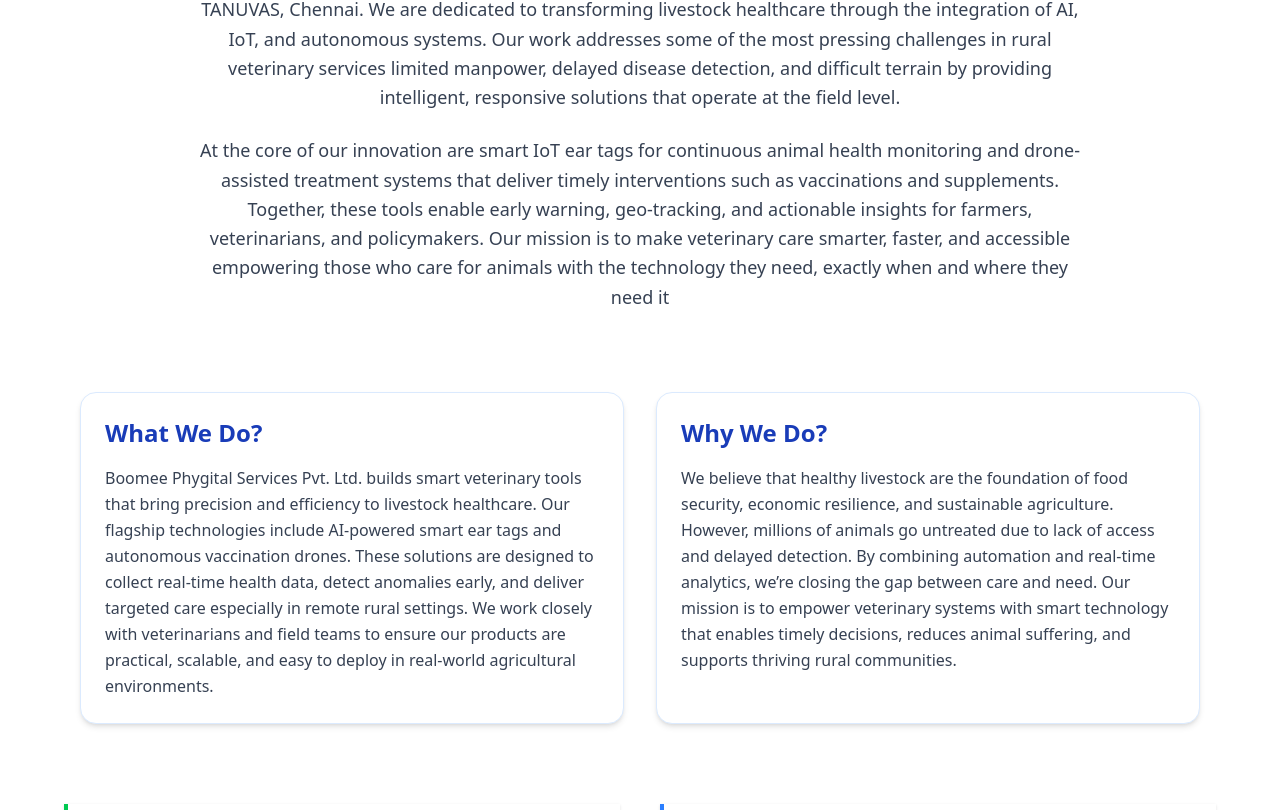
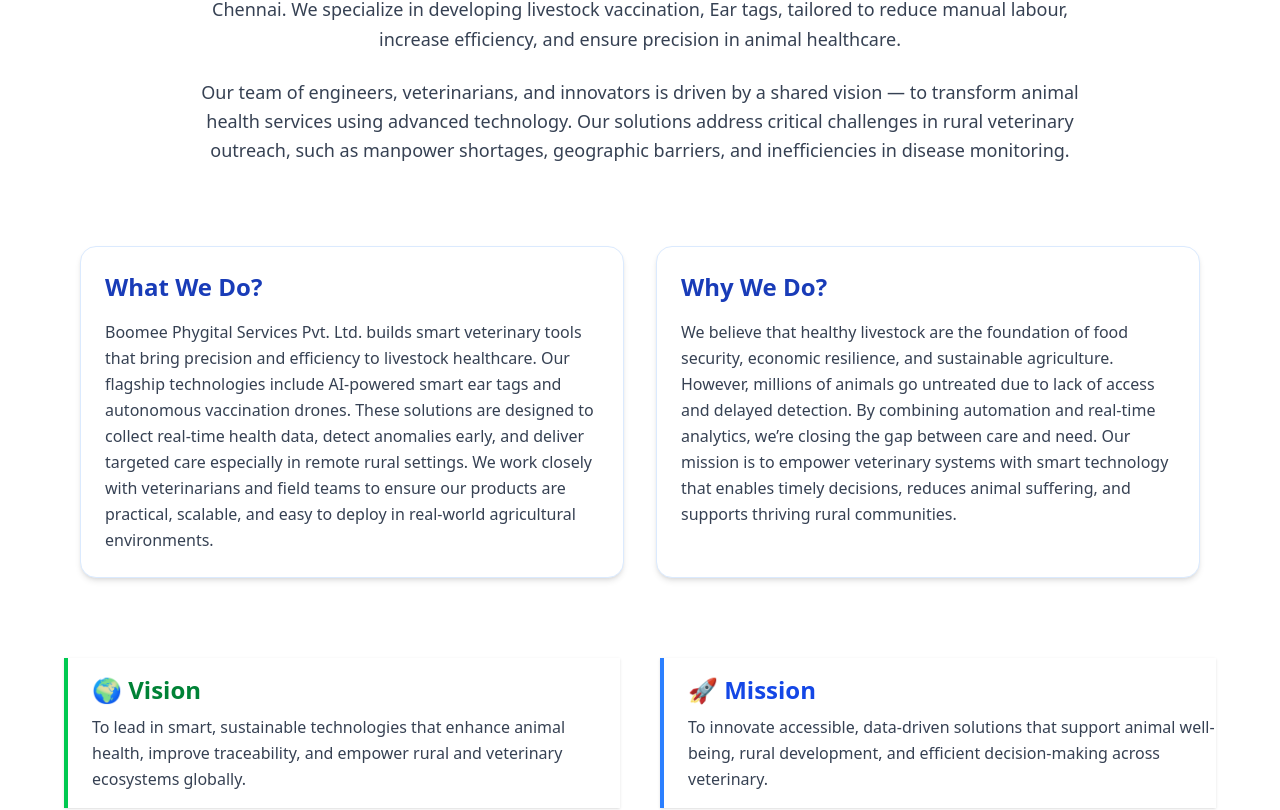
Before and after one commit to annmariya-boomee/boomee-website, a Next.js app in the folder boomee/: page / in a window 1280 px wide. Shown: the part 970-1780 px from the top of the page. Built offline with nearby package versions, Linux system fonts and the light colour scheme.

Commit message:
Update page.tsx

```diff
--- a/boomee/app/page.tsx
+++ b/boomee/app/page.tsx
@@ -118,10 +118,10 @@
     <div className="text-center">
       <h2 className="text-4xl font-bold text-blue-700 mb-4">About Us</h2>
       <p className="text-lg leading-relaxed max-w-4xl mx-auto text-gray-700">
-  <strong className="text-blue-800">Boomee Phygital Services Pvt. Ltd.</strong> is a next-generation veterinary technology company incubated at TANUVAS, Chennai. We are dedicated to transforming livestock healthcare through the integration of AI, IoT, and autonomous systems. Our work addresses some of the most pressing challenges in rural veterinary services limited manpower, delayed disease detection, and difficult terrain by providing intelligent, responsive solutions that operate at the field level. </p>
-
+  <strong className="text-blue-800">Boomee Phygital Services Pvt. Ltd.</strong> is a pioneering veterinary innovation company based at TANUVAS, Chennai. We specialize in developing livestock vaccination, Ear tags, tailored to reduce manual labour, increase efficiency, and ensure precision in animal healthcare.
+</p>
 <p className="text-lg leading-relaxed max-w-4xl mx-auto text-gray-700 mt-6">
-  At the core of our innovation are smart IoT ear tags for continuous animal health monitoring and drone-assisted treatment systems that deliver timely interventions such as vaccinations and supplements. Together, these tools enable early warning, geo-tracking, and actionable insights for farmers, veterinarians, and policymakers. Our mission is to make veterinary care smarter, faster, and accessible empowering those who care for animals with the technology they need, exactly when and where they need it
+  Our team of engineers, veterinarians, and innovators is driven by a shared vision — to transform animal health services using advanced technology. Our solutions address critical challenges in rural veterinary outreach, such as manpower shortages, geographic barriers, and inefficiencies in disease monitoring.
 </p>
 
     </div>
@@ -161,9 +161,8 @@
       <div className="bg-white border-l-4 border-green-500 pl-6 py-4 shadow-sm">
         <h3 className="text-2xl font-semibold text-green-700 mb-2">🌍 Vision</h3>
         <p className="text-gray-700 text-base leading-relaxed">
-          To become a global leader in intelligent veterinary technologies — revolutionizing animal healthcare through automation, data intelligence, and innovation. We envision a future where livestock are healthier, veterinary care is proactive and precise, and agriculture thrives with the support of sustainable, tech-driven practices.
+          To lead in smart, sustainable technologies that enhance animal health, improve traceability, and empower rural and veterinary ecosystems globally.
 
-Through advanced tools like smart ear tags and autonomous drones, we aim to reshape how animal health is monitored, managed, and maintained — empowering communities and elevating standards in rural and urban livestock systems alike.
 
 
         </p>
@@ -171,9 +170,7 @@
       <div className="bg-white border-l-4 border-blue-500 pl-6 py-4 shadow-sm">
         <h3 className="text-2xl font-semibold text-blue-700 mb-2">🚀 Mission</h3>
         <p className="text-gray-700 text-base leading-relaxed">
-         Our mission is to develop and deliver AI-powered drones and smart IoT ear tags that redefine the way veterinary care is provided — making it faster, more responsive, and data-driven from the ground up.
-
-By enabling real-time health tracking, geospatial insights, and predictive analytics, we equip veterinarians, farmers, and policymakers with timely, actionable intelligence. We work closely with rural communities and veterinary ecosystems to ensure our solutions are scalable, intuitive, and deeply rooted in real-world challenges — making advanced animal healthcare practical, accessible, and transformative.
+        To innovate accessible, data-driven solutions that support animal well-being, rural development, and efficient decision-making across veterinary.
         </p>
       </div>
     </div>
```
